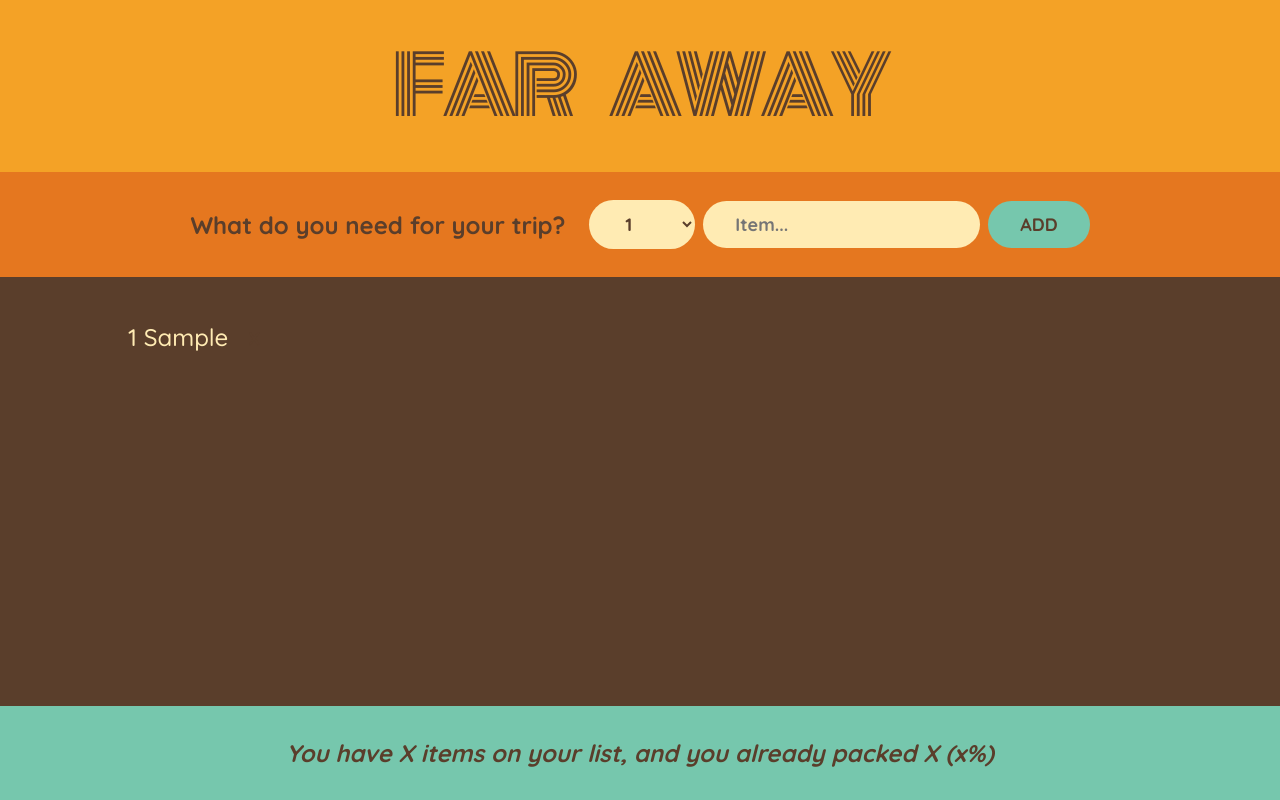
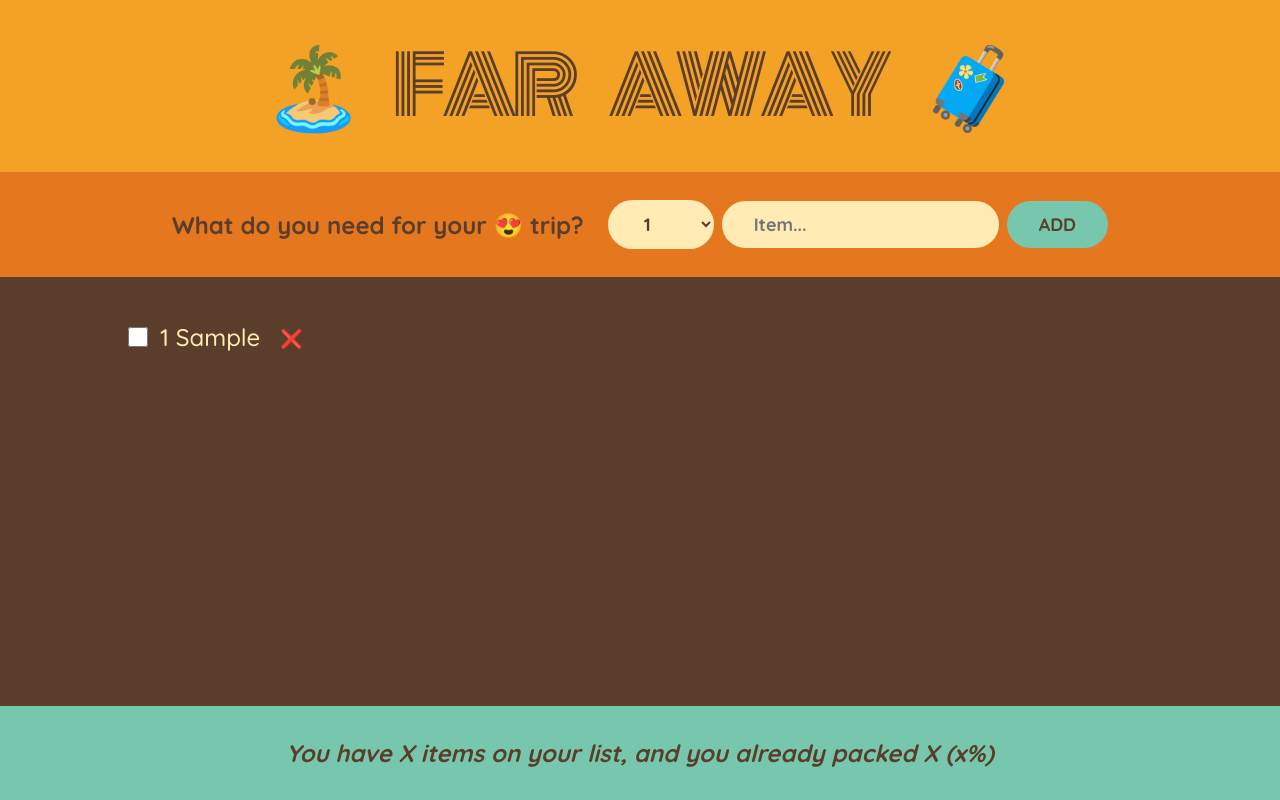
Before and after one commit to Majd-Alhourani98/travel-away, a React (Create React App) app: page / in a window 1280 px wide. Both pictures are taken after typing "Sample" into the empty fields and a click on the button "ADD". Built offline with nearby package versions, Linux system fonts and the light colour scheme.

Commit message:
Added packed toggle functionality with checkbox input for each item

```diff
--- a/src/App.js
+++ b/src/App.js
@@ -12,18 +12,30 @@
     setItems((items) => items.filter((item) => item.id !== id));
   }
 
+  function handleToggleItem(id) {
+    setItems((items) =>
+      items.map((item) =>
+        item.id === id ? { ...item, packed: !item.packed } : item
+      )
+    );
+  }
+
   return (
     <div className="app">
       <Logo />
       <Form onAddItems={handleAddItems} />
-      <PackingList items={items} onDeleteItem={handleDeleteItem} />
+      <PackingList
+        items={items}
+        onDeleteItem={handleDeleteItem}
+        onToggleItem={handleToggleItem}
+      />
       <Stats />
     </div>
   );
 }
 
 function Logo() {
-  return <h1>Far Away</h1>;
+  return <h1>🏝️ Far Away 🧳</h1>;
 }
 
 function Form({ onAddItems }) {
@@ -49,7 +61,7 @@
 
   return (
     <form className="add-form" onSubmit={handleSubmit}>
-      <h3>What do you need for your trip?</h3>
+      <h3>What do you need for your 😍 trip?</h3>
 
       <select
         value={quantity}
@@ -70,27 +82,37 @@
   );
 }
 
-function PackingList({ items, onDeleteItem }) {
-  console.log("itemss asssssssssssss", items);
+function PackingList({ items, onDeleteItem, onToggleItem }) {
   return (
     <div className="list">
       <ul>
         {items.map((item) => (
-          <Item item={item} key={item.id} onDeleteItem={onDeleteItem} />
+          <Item
+            item={item}
+            key={item.id}
+            onDeleteItem={onDeleteItem}
+            onToggleItem={onToggleItem}
+          />
         ))}
       </ul>
     </div>
   );
 }
 
-function Item({ item, onDeleteItem }) {
+function Item({ item, onDeleteItem, onToggleItem }) {
+  const [packed, setPacked] = useState(false);
   return (
     <li>
+      <input
+        type="checkbox"
+        value={item.packed}
+        onChange={() => onToggleItem(item.id)}
+      />
       <span style={item.packed ? { textDecoration: "line-through" } : {}}>
         {item.quantity} {item.description}
       </span>
 
-      <button onClick={() => onDeleteItem(item.id)}>X</button>
+      <button onClick={() => onDeleteItem(item.id)}>❌</button>
     </li>
   );
 }
```
